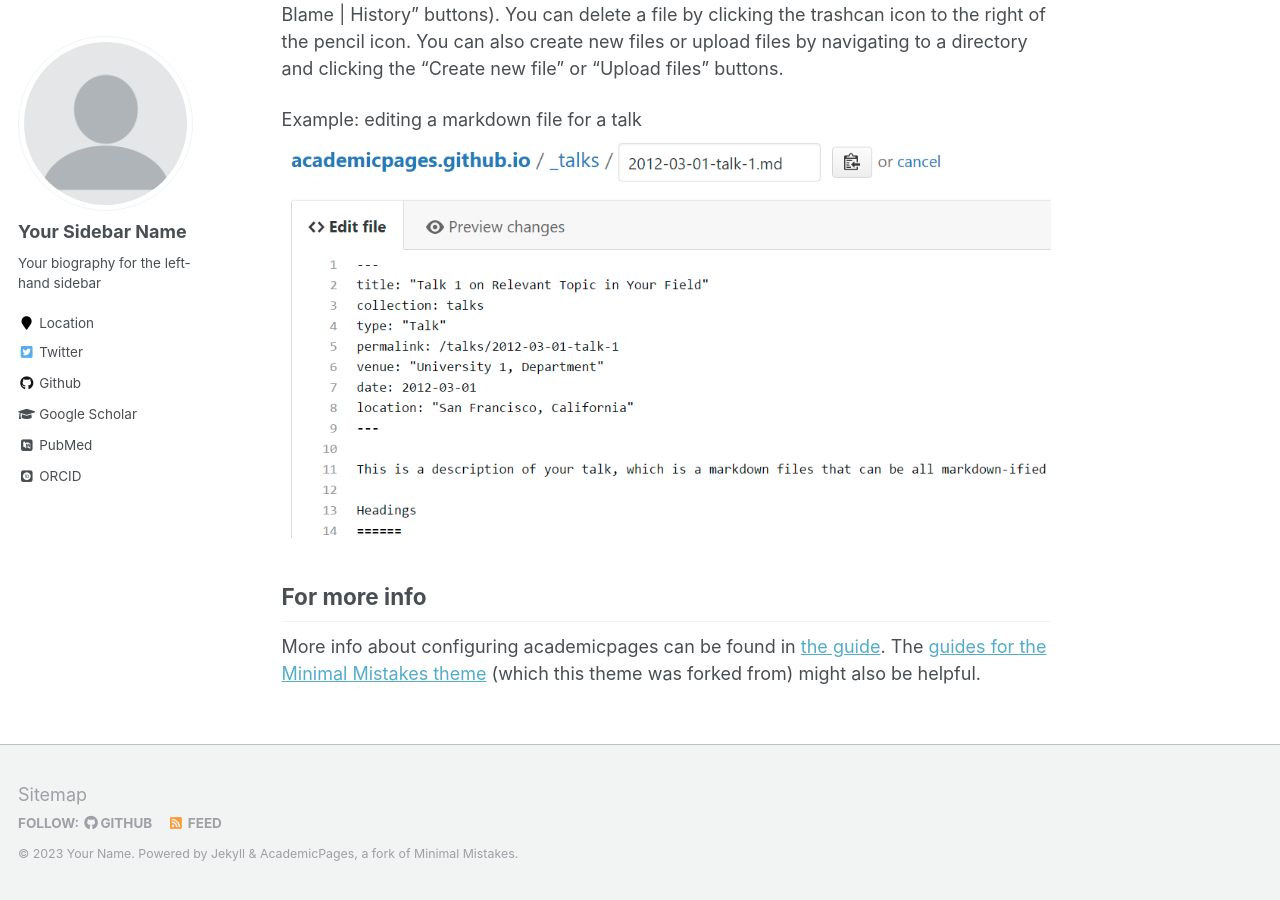
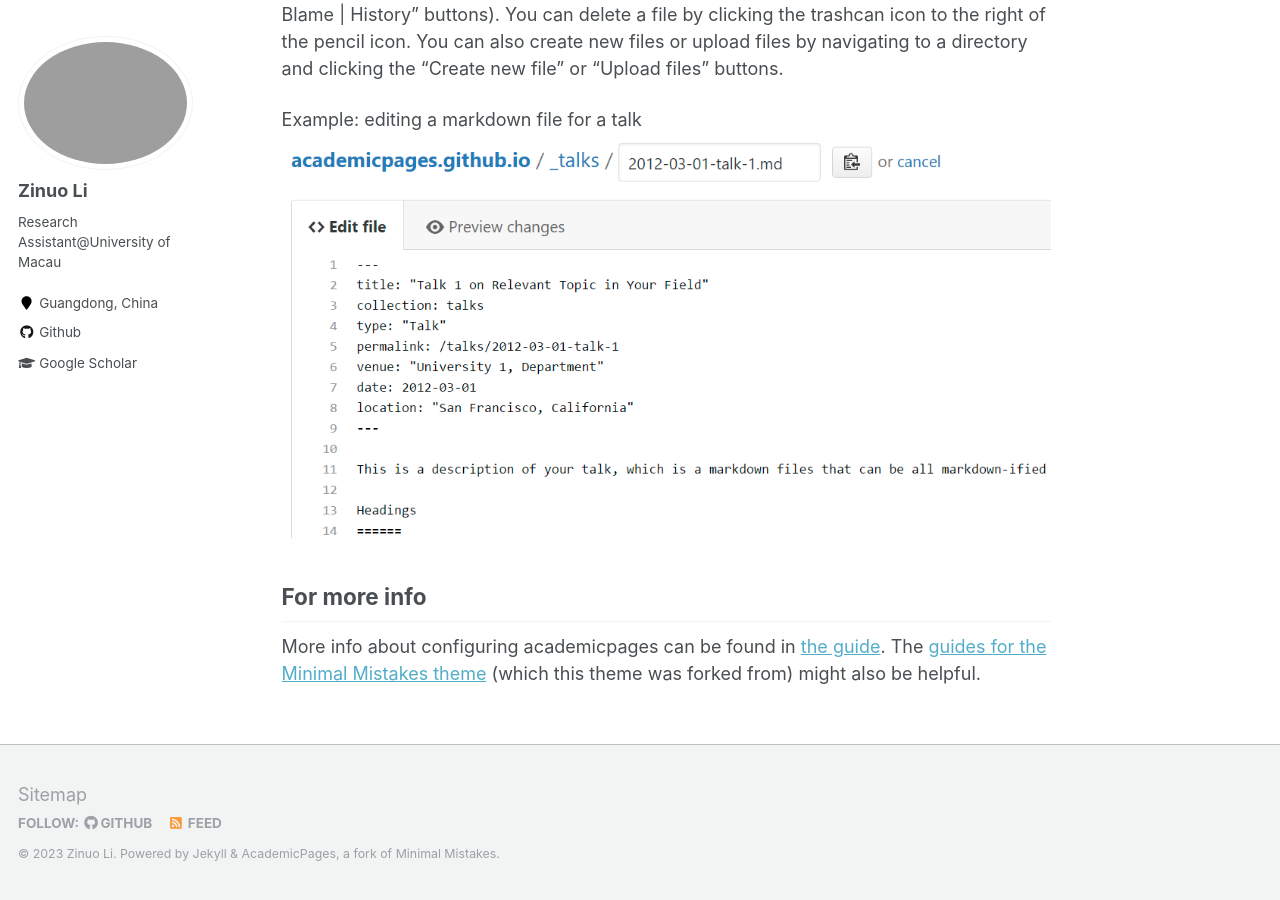
Before and after one commit to Shenghong-Luo/Shenghong-Luo.github.io, a Jekyll site: the page built from _pages/about.md, in a window 1280 px wide and 900 px high, scrolled down 2463 px. Built offline with Jekyll 4.4.1, drawn with Linux system fonts in a browser that asks for light colours; some web fonts are replaced; some of the changed text lies outside the part shown.

Commit message:
update
update

```diff
--- a/_config.yml
+++ b/_config.yml
@@ -7,13 +7,13 @@
 
 # Site Settings
 locale                   : "en-US"
-title                    : "Your Name / Site Title"
+title                    : "Zinuo Li"
 title_separator          : "-"
-name                     : &name "Your Name"
-description              : &description "personal description"
-url                      : https://academicpages.github.io # the base hostname & protocol for your site e.g. "https://mmistakes.github.io"
+name                     : &name "Zinuo Li"
+description              : &description ""
+url                      : https://zinuoli.github.io # the base hostname & protocol for your site e.g. "https://mmistakes.github.io"
 baseurl                  : "" # the subpath of your site, e.g. "/blog"
-repository               : "academicpages/academicpages.github.io"
+repository               : "zinuoli/zinuoli.github.io"
 teaser                   :  # filename of teaser fallback teaser image placed in /images/, .e.g. "500x300.png"
 breadcrumbs              : false # true, false (default)
 words_per_minute         : 160
@@ -80,15 +80,15 @@ analytics:
 
 # Site Author
 author:
-  name             : "Your Sidebar Name"
-  avatar           : "profile.png"
-  bio              : "Your biography for the left-hand sidebar"
-  location         : "Location"
+  name             : "Zinuo Li"
+  avatar           : "zinuo.jpg"
+  bio              : "Research Assistant@University of Macau"
+  location         : "Guangdong, China"
   employer         :
-  pubmed           : "https://www.ncbi.nlm.nih.gov/pubmed/?term=john+snow"
-  googlescholar    : "http://yourfullgooglescholarurl.com"
+  pubmed           :
+  googlescholar    : "https://scholar.google.com/citations?user=MnQ0DboAAAAJ&hl"
   email            :
-  researchgate     :  # example: "https://www.researchgate.net/profile/yourprofile"
+  researchgate     :  # example: "https://www.researchgate.net/profile/Zinuo-Li"
   uri              :
   bitbucket        :
   codepen          :
@@ -96,20 +96,20 @@ author:
   flickr           :
   facebook         :
   foursquare       :
-  github           : "academicpages"
+  github           : "zinuoli"
   google_plus      :
   keybase          :
   instagram        :
-  impactstory      : #"https://profiles.impactstory.org/u/xxxx-xxxx-xxxx-xxxx"
+  impactstory      :
   lastfm           :
   linkedin         :
-  orcid            : "http://orcid.org/yourorcidurl"
+  orcid            :
   pinterest        :
   soundcloud       :
-  stackoverflow    : # http://stackoverflow.com/users/123456/username
+  stackoverflow    :
   steam            :
   tumblr           :
-  twitter          : "replacethistwitterhandle"
+  twitter          :
   vine             :
   weibo            :
   xing             :
```
Also changed, not shown: 1 other file.
